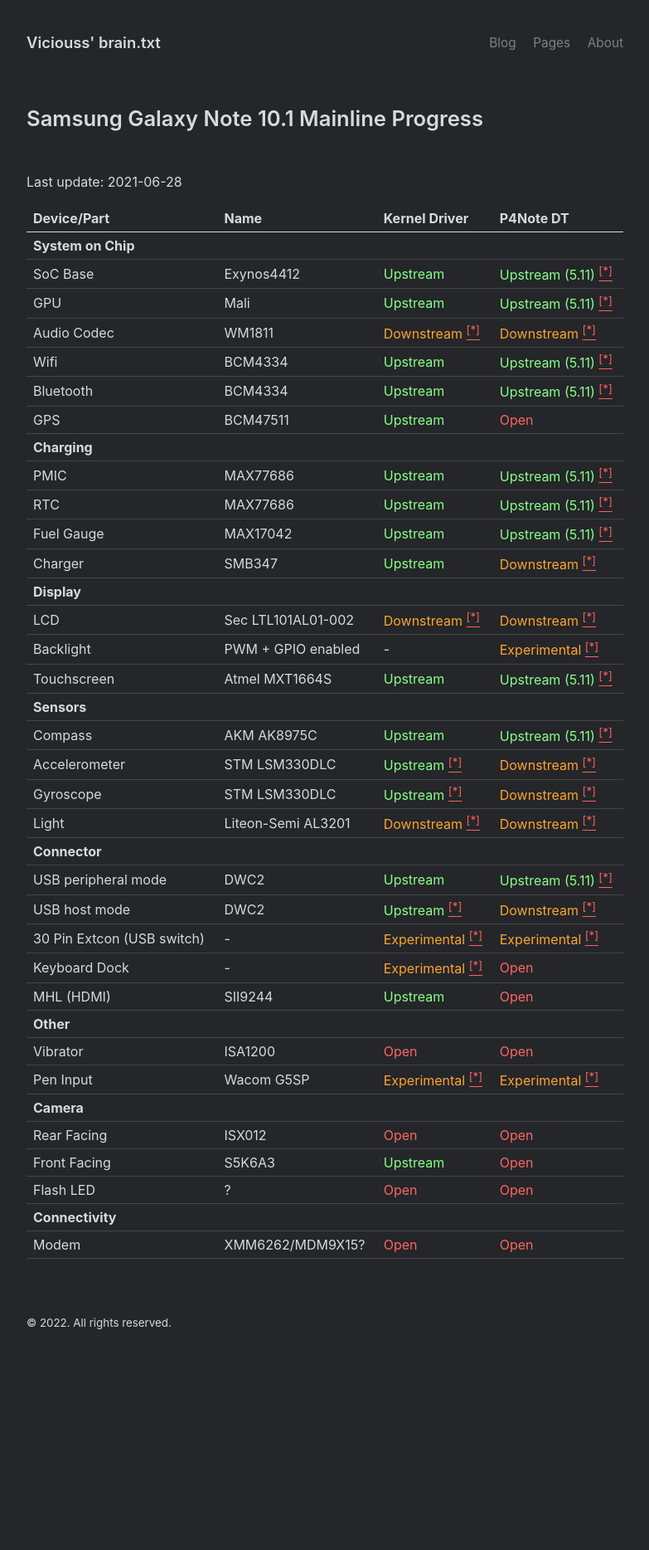
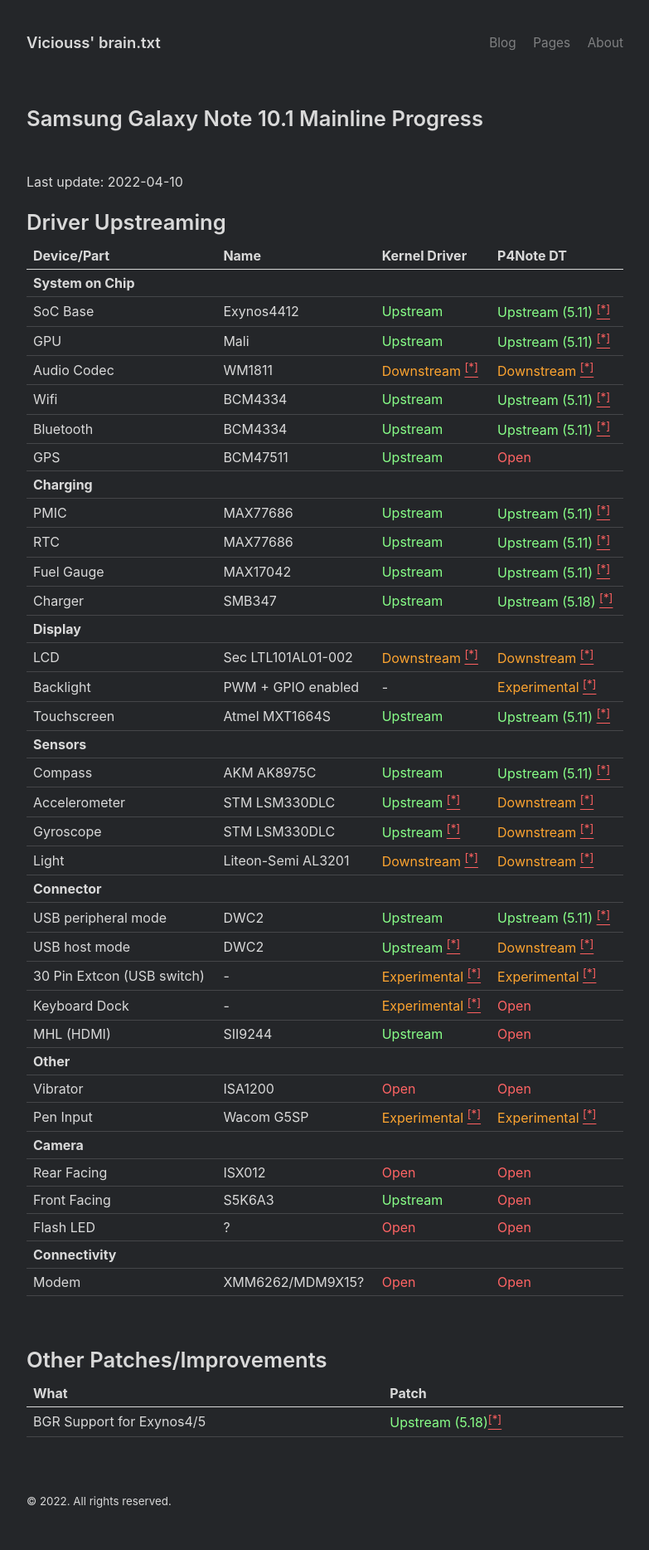
Before and after one commit to Viciouss/viciouss.github.io, a Jekyll site: the page built from _static_pages/galaxy_note_10_1_mainline.md, in a window 1280 px wide. Shown: the whole page at 83% size, without its empty margins (248-1031 px from the left). Built offline with Jekyll 4.4.1, drawn with Linux system fonts in a browser that asks for light colours; before the commit the page ends 1653 px from its top, so only the background shows below that.

Commit message:
Note 10.1 progress: smb347 charger and BGR support

```diff
--- a/_static_pages/galaxy_note_10_1_mainline.md
+++ b/_static_pages/galaxy_note_10_1_mainline.md
@@ -5,7 +5,9 @@
 
 <br/>
 
-Last update: 2021-06-28
+Last update: 2022-04-10
+
+# Driver Upstreaming
 
 <table>
     <thead>
@@ -81,7 +83,7 @@
             <td>Charger</td>
             <td>SMB347</td>
             <td class="mainline-ok">Upstream</td>
-            <td class="mainline-wip">Downstream <a href="https://github.com/Viciouss/linux/commit/90312b0eeb88122616691d22aa70438797d69353" target="_new"><sup>[*]</sup></a></td>
+            <td class="mainline-ok">Upstream (5.18) <a href="https://git.kernel.org/pub/scm/linux/kernel/git/torvalds/linux.git/commit/?id=38dfe352b5a56df9cdf3e40ec5a09bb539757352" target="_new"><sup>[*]</sup></a></td>
         </tr>
         <tr>
             <th colspan="5">Display</th>
@@ -210,5 +212,22 @@
             <td class="mainline-open">Open</td>
         </tr>
     </tbody>
+</table>
 
+<br/>
+# Other Patches/Improvements
+
+<table>
+    <thead>
+        <tr>
+            <th>What</th>
+            <th>Patch</th>
+        </tr>
+    </thead>
+    <tbody>
+        <tr>
+            <td>BGR Support for Exynos4/5</td>
+            <td class="mainline-ok">Upstream (5.18)<a href="https://git.kernel.org/pub/scm/linux/kernel/git/torvalds/linux.git/commit/?id=2d684f4e155c1e80ff63bd503930171c460eac5b" target="_new"><sup>[*]</sup></a></td>
+        </tr>
+    </tbody>
 </table>
```
